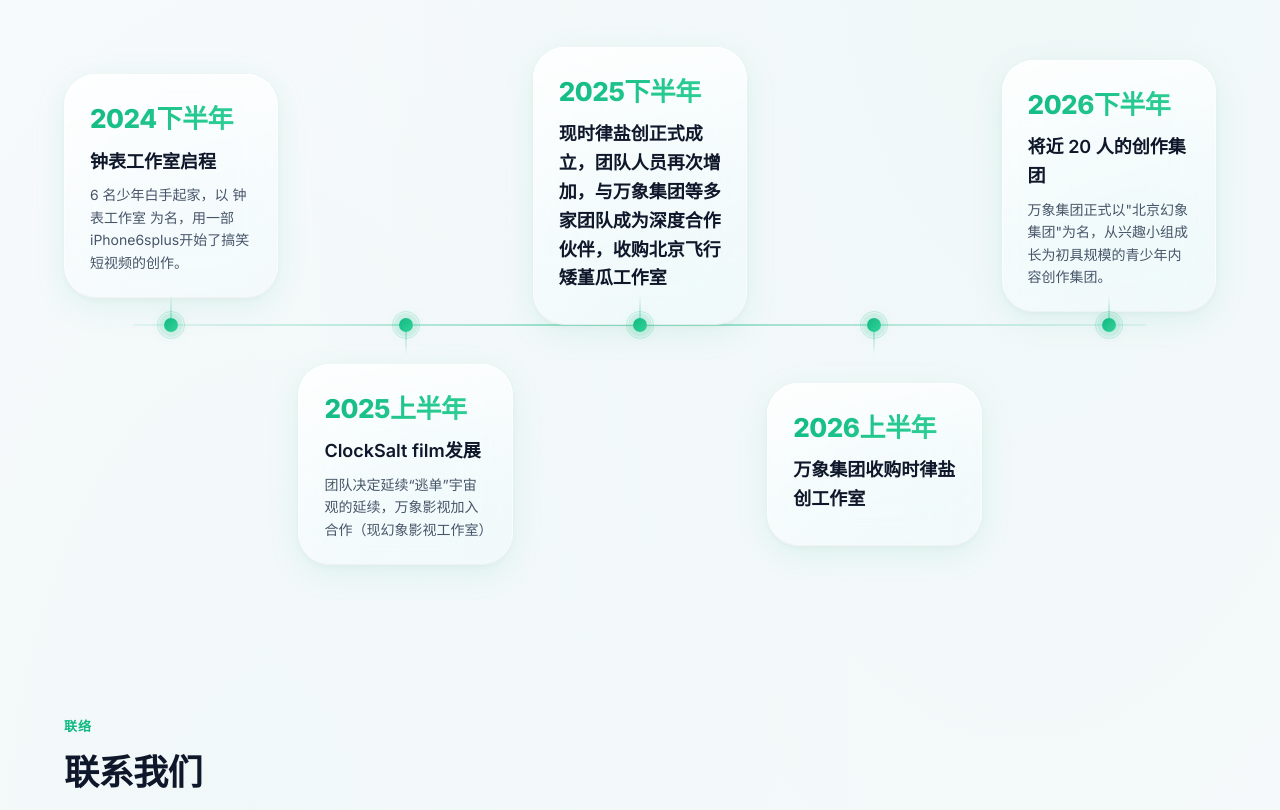
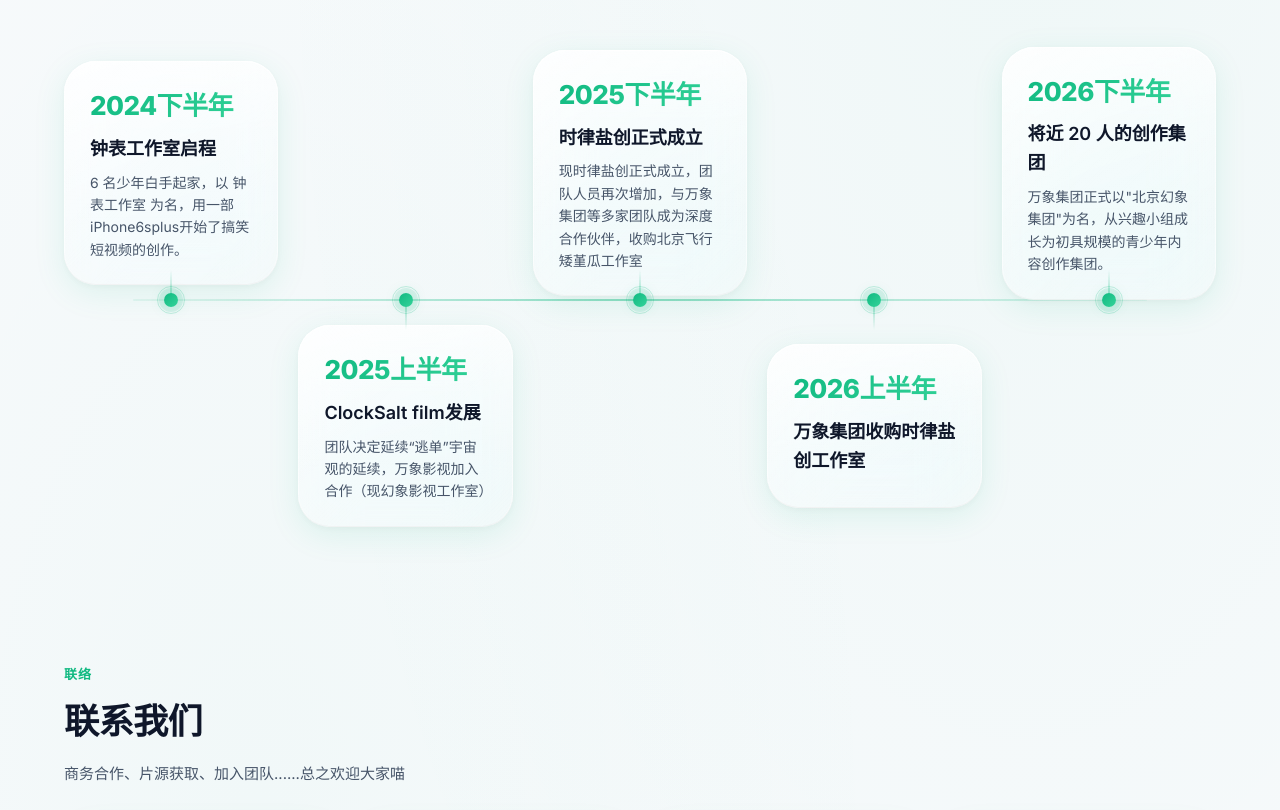
Before and after one commit to ClockSalt1312/clocksalt1312.github.io, a plain HTML site: page index.html in a window 1280 px wide. Shown: the part 1800-2610 px from the top of the page. Drawn offline with Linux system fonts and the light colour scheme; a web font is replaced by a local one.

Commit message:
index.html

```diff
--- a/index.html
+++ b/index.html
@@ -1167,8 +1167,8 @@
                     <div class="card timeline-card">
                         <div class="tl-year">2025下半年</div>
 
-                        <h3>现时律盐创正式成立，团队人员再次增加，与万象集团等多家团队成为深度合作伙伴，收购北京飞行矮堇瓜工作室</h3>
-                        <p></p>
+                        <h3>时律盐创正式成立</h3>
+                        <p>现时律盐创正式成立，团队人员再次增加，与万象集团等多家团队成为深度合作伙伴，收购北京飞行矮堇瓜工作室</p>
                     </div>
                     <span class="timeline-dot" aria-hidden="true"></span>
                     <span class="tl-connector" aria-hidden="true"></span>
```
